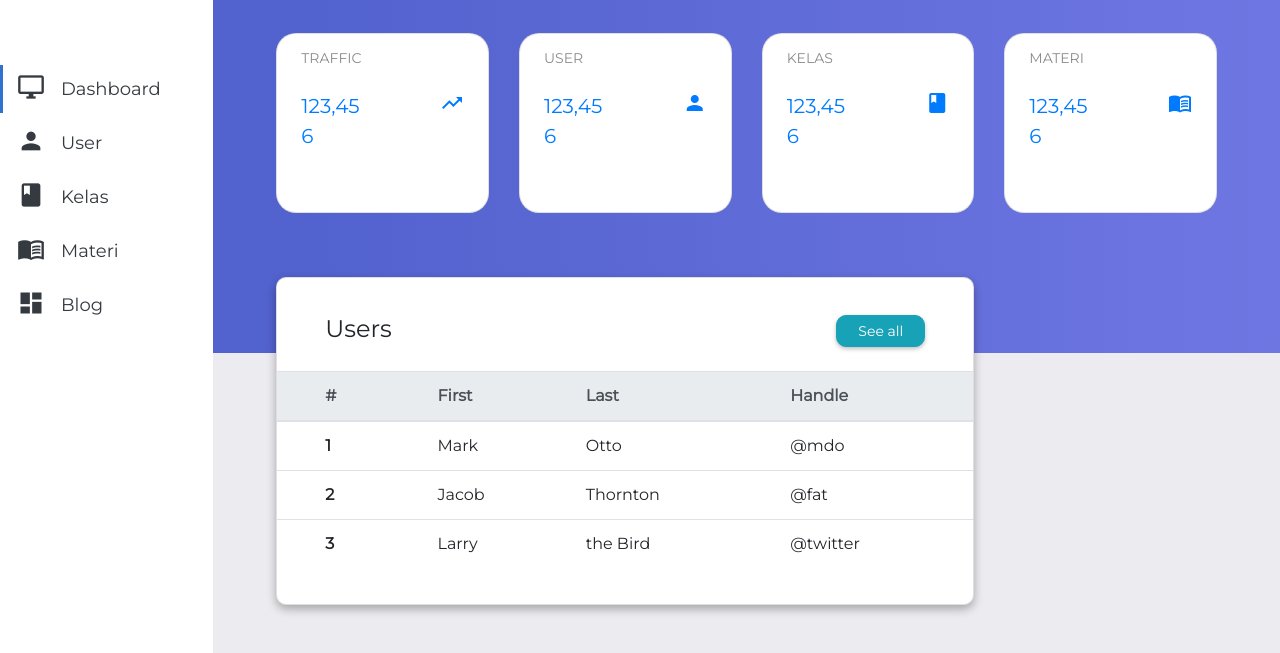
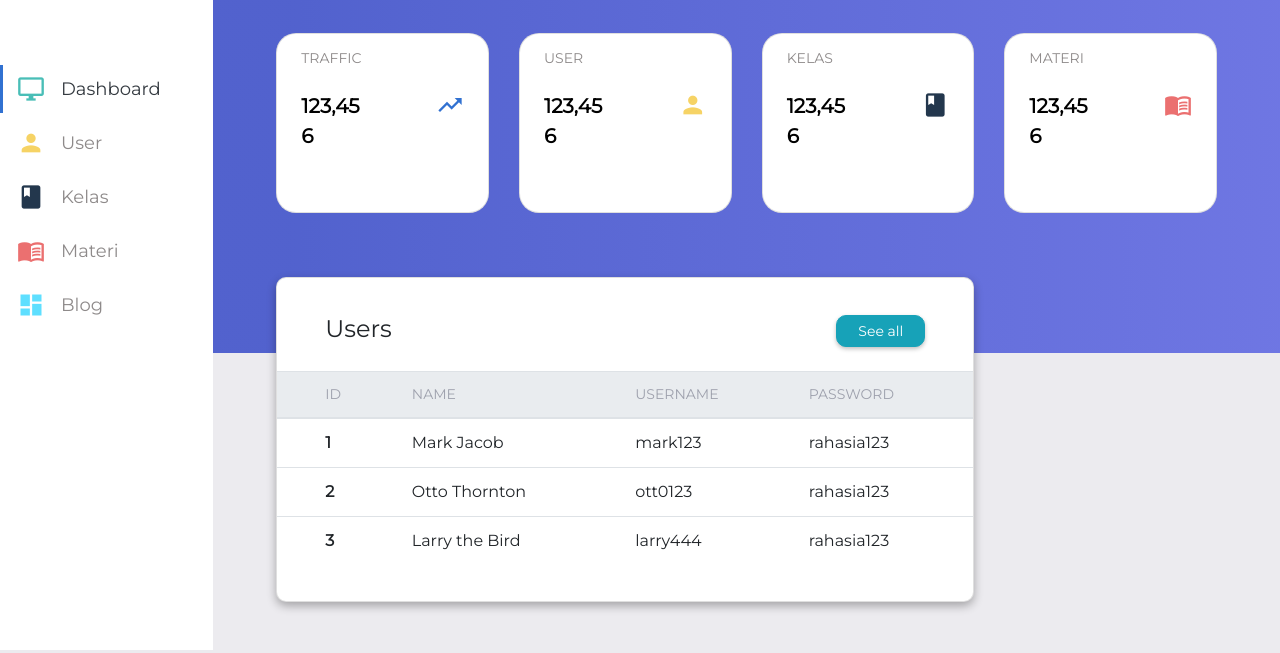
Before and after one commit to riyhs/saturdayclass, a plain HTML site: page index.html in a window 1280 px wide. Shown: the part 159-812 px from the top of the page. Drawn offline with nearby package versions, Linux system fonts and the light colour scheme.

Commit message:
coloring icon | fix bugs

```diff
--- a/index.html
+++ b/index.html
@@ -26,27 +26,28 @@
                         <!-- --------------------------------------------------------------- -->
                         <li class="list-sidenav-dashboard-admin-riyaldi aktif-sidenav-dashboard-admin-riyaldi">
                             <a href="#" class="text-dark link-sidenav-dashboard-admin-riyaldi">
-                                <i class="material-icons"> desktop_windows </i>Dashboard
+                                <i class="material-icons dashboard-icon-dashboard-admin-riyaldi"> desktop_windows
+                                </i>Dashboard
                             </a>
                         </li>
                         <li class="list-sidenav-dashboard-admin-riyaldi">
-                            <a href="#" class="text-dark link-sidenav-dashboard-admin-riyaldi">
-                                <i class="material-icons"> person </i>User
+                            <a href="#" class="text-gray-dark link-sidenav-dashboard-admin-riyaldi">
+                                <i class="material-icons user-icon-dashboard-admin-riyaldi"> person </i>User
                             </a>
                         </li>
                         <li class="list-sidenav-dashboard-admin-riyaldi">
-                            <a href="#" class="text-dark link-sidenav-dashboard-admin-riyaldi">
-                                <i class="material-icons"> class </i>Kelas
+                            <a href="#" class="text-gray-dark link-sidenav-dashboard-admin-riyaldi">
+                                <i class="material-icons kelas-icon-dashboard-admin-riyaldi"> class </i>Kelas
                             </a>
                         </li>
                         <li class="list-sidenav-dashboard-admin-riyaldi">
-                            <a href="#" class="text-dark link-sidenav-dashboard-admin-riyaldi">
-                                <i class="material-icons"> menu_book </i>Materi
+                            <a href="#" class="text-gray-dark link-sidenav-dashboard-admin-riyaldi">
+                                <i class="material-icons materi-icon-dashboard-admin-riyaldi"> menu_book </i>Materi
                             </a>
                         </li>
                         <li class="list-sidenav-dashboard-admin-riyaldi">
-                            <a href="#" class="text-dark link-sidenav-dashboard-admin-riyaldi">
-                                <i class="material-icons"> dashboard </i>Blog
+                            <a href="#" class="text-gray-dark link-sidenav-dashboard-admin-riyaldi">
+                                <i class="material-icons blog-icon-dashboard-admin-riyaldi"> dashboard </i>Blog
                             </a>
                         </li>
 
@@ -74,14 +75,6 @@
                                 </div>
                             </div>
                         </div>
-
-                        <!-- PROBLEM START -->
-
-                        <div class="row">
-
-                        </div>
-                        <!-- PROBLEM END -->
-
                     </div>
                 </header>
                 <!-- // AKHIR HEADER -->
@@ -100,7 +93,8 @@
                                                 <div class="col-md-6 ">123,456</div>
                                                 <div class="col-md-6 text-right">
                                                     <span>
-                                                        <i class="material-icons"> trending_up </i>
+                                                        <i class="material-icons traffic-icon-dashboard-admin-riyaldi">
+                                                            trending_up </i>
                                                     </span>
                                                 </div>
                                             </div>
@@ -118,7 +112,8 @@
                                                 <div class="col-md-6 ">123,456</div>
                                                 <div class="col-md-6 text-right">
                                                     <span>
-                                                        <i class="material-icons"> person </i>
+                                                        <i class="material-icons user-icon-dashboard-admin-riyaldi">
+                                                            person </i>
                                                     </span>
                                                 </div>
                                             </div>
@@ -136,7 +131,8 @@
                                                 <div class="col-md-6 ">123,456</div>
                                                 <div class="col-md-6 text-right">
                                                     <span>
-                                                        <i class="material-icons"> class </i>
+                                                        <i class="material-icons kelas-icon-dashboard-admin-riyaldi">
+                                                            class </i>
                                                     </span>
                                                 </div>
                                             </div>
@@ -154,7 +150,8 @@
                                                 <div class="col-md-6 ">123,456</div>
                                                 <div class="col-md-6 text-right">
                                                     <span>
-                                                        <i class="material-icons"> menu_book </i>
+                                                        <i class="material-icons materi-icon-dashboard-admin-riyaldi">
+                                                            menu_book </i>
                                                     </span>
                                                 </div>
                                             </div>
@@ -179,10 +176,10 @@
                                         <table class="table">
                                             <thead class="thead-light">
                                                 <tr>
-                                                    <th class="pl-5" scope="col">#</th>
-                                                    <th scope="col">First</th>
-                                                    <th scope="col">Last</th>
-                                                    <th scope="col">Handle</th>
+                                                    <th class="pl-5" scope="col">ID</th>
+                                                    <th scope="col">NAME</th>
+                                                    <th scope="col">USERNAME</th>
+                                                    <th scope="col">PASSWORD</th>
                                                 </tr>
                                             </thead>
                                             <!-- --------------- DOCUMENTASI --------------- -->
@@ -193,21 +190,21 @@
                                             <tbody>
                                                 <tr>
                                                     <th class="pl-5" scope="row">1</th>
-                                                    <td>Mark</td>
-                                                    <td>Otto</td>
-                                                    <td>@mdo</td>
+                                                    <td>Mark Jacob</td>
+                                                    <td>mark123</td>
+                                                    <td>rahasia123</td>
                                                 </tr>
                                                 <tr>
                                                     <th class="pl-5" scope="row">2</th>
-                                                    <td>Jacob</td>
-                                                    <td>Thornton</td>
-                                                    <td>@fat</td>
+                                                    <td>Otto Thornton</td>
+                                                    <td>ott0123</td>
+                                                    <td>rahasia123</td>
                                                 </tr>
                                                 <tr>
                                                     <th class="pl-5" scope="row">3</th>
-                                                    <td>Larry</td>
-                                                    <td>the Bird</td>
-                                                    <td>@twitter</td>
+                                                    <td>Larry the Bird</td>
+                                                    <td>larry444</td>
+                                                    <td>rahasia123</td>
                                                 </tr>
                                             </tbody>
                                         </table>
--- a/style/index.css
+++ b/style/index.css
@@ -49,10 +49,41 @@ a:hover {
 .list-sidenav-dashboard-admin-riyaldi i {
     display: block;
     float: left;
-    font-size: 28px !important;
-    margin-top: 8px !important;
+    margin-top: 10px !important;
+    margin-bottom: 10px;
     margin-left: 14px;
 }
+
+.dashboard-icon-dashboard-admin-riyaldi {
+    color: #49BEB7 !important;
+    font-size: 28px !important;
+}
+
+.user-icon-dashboard-admin-riyaldi {
+    color: #F6D365 !important;
+    font-size: 28px !important;
+}
+
+.kelas-icon-dashboard-admin-riyaldi {
+    color: #23374D !important;
+    font-size: 28px !important;
+}
+
+.materi-icon-dashboard-admin-riyaldi {
+    color: #EB7070 !important;
+    font-size: 28px !important;
+}
+
+.blog-icon-dashboard-admin-riyaldi {
+    color: #5EDFFF !important;
+    font-size: 28px !important;
+}
+
+.traffic-icon-dashboard-admin-riyaldi {
+    color: #3171D1 !important;
+    font-size: 28px !important;
+}
+
 
 /* =================== AKHIR SIDENAV =================== */
 
@@ -82,8 +113,9 @@ a:hover {
 }
 
 .isi-card-dashboard-admin-riyaldi {
-    font-weight: 500;
+    font-weight: 600;
     font-size: 20px;
+    color: #000000;
 }
 
 .judul-card-dashboard-admin-riyaldi {
@@ -166,3 +198,9 @@ a:hover {
     text-decoration: none;
     color: #fff;
 }
+
+.thead-light tr th {
+    font-weight: 300 !important;
+    font-size: 14px !important;
+    color: #9EA1AD !important;
+}
```
